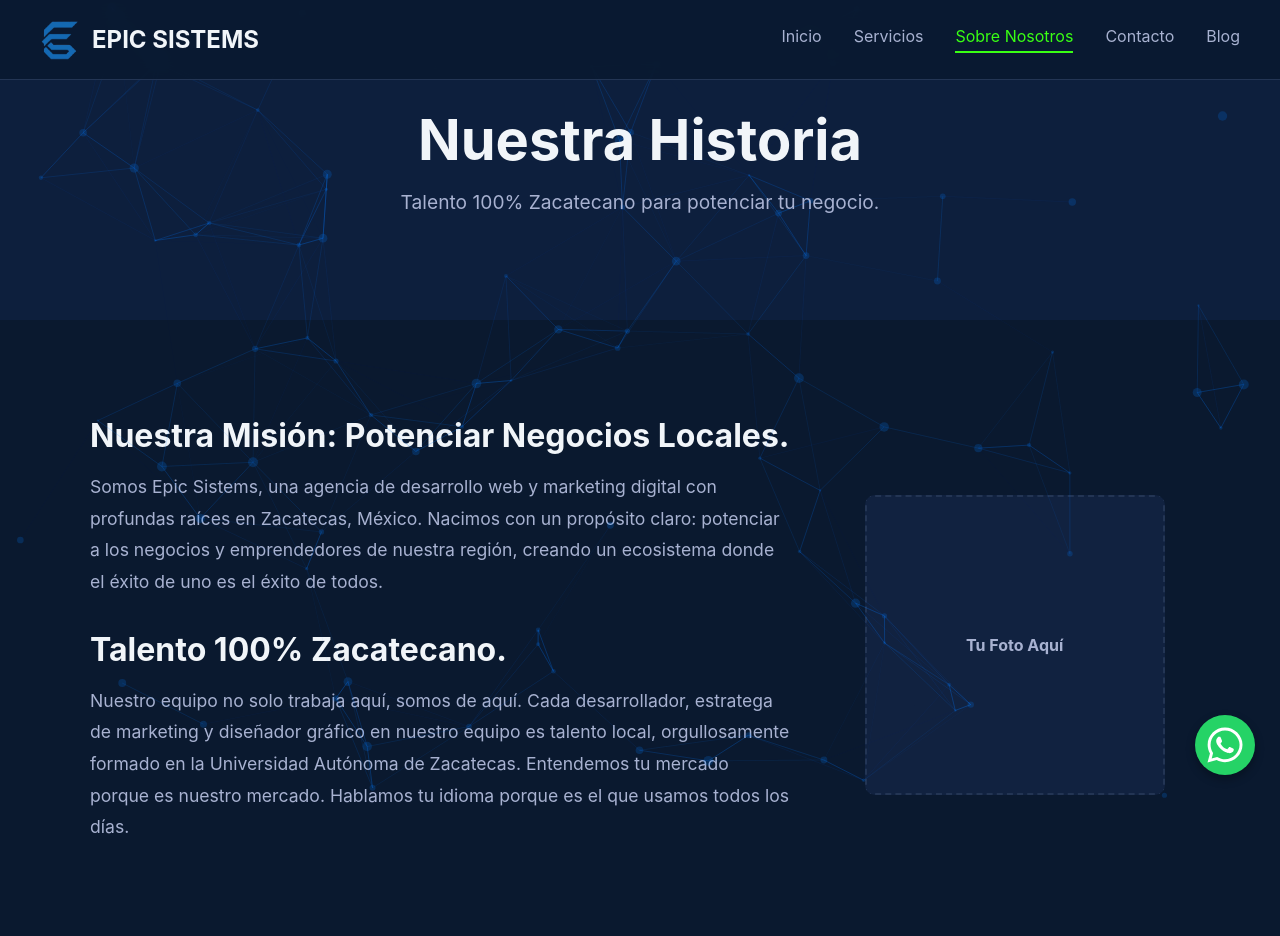
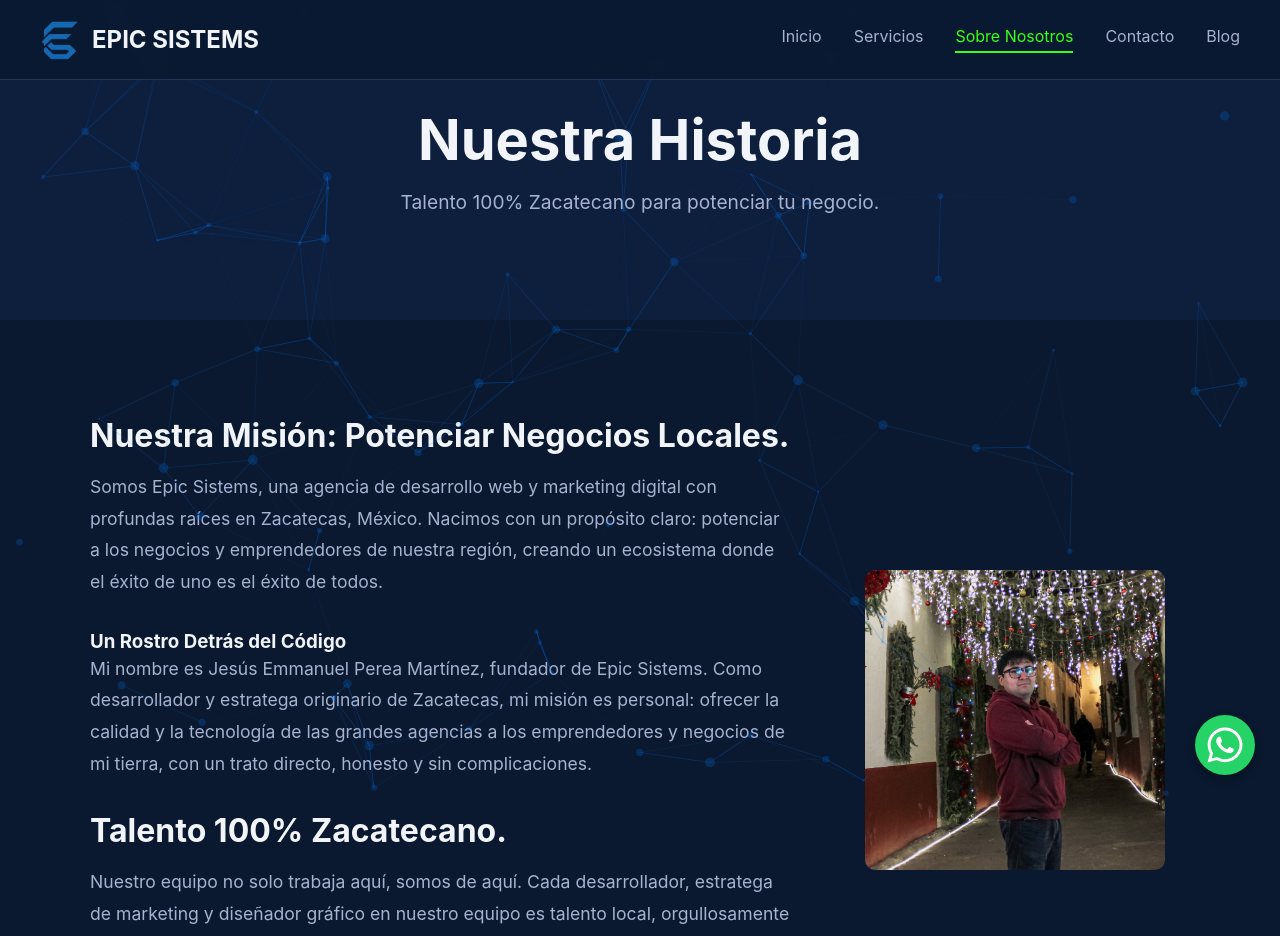
Before and after one commit to EmmaING-UAZ/EpicSistems, a React (Vite) app: page /sobre-nosotros in a window 1280 px wide. Shown: the top 936 px of the page. Built offline with nearby package versions, Linux system fonts and the light colour scheme; the HTML template or start-up script is replaced by a standard one.

Commit message:
update de sobre nosotros

```diff
--- a/src/components/Footer.jsx
+++ b/src/components/Footer.jsx
@@ -41,7 +41,7 @@
               <a href="https://www.facebook.com/profile.php?id=61551867218288" target="_blank" rel="noopener noreferrer" aria-label="Facebook">
                 <FaFacebookF />
               </a>
-              <a href="https://www.instagram.com/epic_systems_mx/" target="_blank" rel="noopener noreferrer" aria-label="Instagram">
+              <a href="https://www.instagram.com/epic_sistems_mx/" target="_blank" rel="noopener noreferrer" aria-label="Instagram">
                 <FaInstagram />
               </a>
               <a href="https://www.tiktok.com/@epic.sistems" target="_blank" rel="noopener noreferrer" aria-label="TikTok">
--- a/src/pages/AboutPage.jsx
+++ b/src/pages/AboutPage.jsx
@@ -7,9 +7,8 @@
 import { loadSlim } from 'tsparticles-slim';
 import particlesConfig from '../particlesConfig';
 
-// Importa una imagen tuya de placeholder. Crea una carpeta 'images' en 'src/assets'
-// y guarda una foto tuya ahí. Por ahora, el path es un ejemplo.
-// import founderImage from '../assets/images/tu-foto.jpg';
+// 1. IMPORTAMOS TU FOTO (asegúrate que el path sea correcto)
+import founderImage from '../assets/founder.jpg'; // Reemplaza con la ruta correcta a tu imagen
 
 const AboutPage = () => {
   const particlesInit = useCallback(async (engine) => {
@@ -49,9 +48,16 @@
             <p>
               Somos Epic Sistems, una agencia de desarrollo web y marketing digital con profundas raíces en Zacatecas, México. Nacimos con un propósito claro: potenciar a los negocios y emprendedores de nuestra región, creando un ecosistema donde el éxito de uno es el éxito de todos.
             </p>
+
+            {/* 2. AÑADIMOS TU PRESENTACIÓN PERSONAL */}
+            <h3>Un Rostro Detrás del Código</h3>
+            <p>
+              Mi nombre es Jesús Emmanuel Perea Martínez, fundador de Epic Sistems. Como desarrollador y estratega originario de Zacatecas, mi misión es personal: ofrecer la calidad y la tecnología de las grandes agencias a los emprendedores y negocios de mi tierra, con un trato directo, honesto y sin complicaciones.
+            </p>
+
             <h2>Talento 100% Zacatecano.</h2>
             <p>
-              Nuestro equipo no solo trabaja aquí, somos de aquí. Cada desarrollador, estratega de marketing y diseñador gráfico en nuestro equipo es talento local, orgullosamente formado en la Universidad Autónoma de Zacatecas. Entendemos tu mercado porque es nuestro mercado. Hablamos tu idioma porque es el que usamos todos los días.
+              Nuestro equipo no solo trabaja aquí, somos de aquí. Cada desarrollador, estratega de marketing y diseñador gráfico en nuestro equipo es talento local, orgullosamente formado en la Universidad Autónoma de Zacatecas. Entendemos tu mercado porque es nuestro mercado.
             </p>
           </motion.div>
           <motion.div
@@ -61,8 +67,8 @@
             viewport={{ once: true }}
             transition={{ duration: 0.8, delay: 0.2 }}
           >
-            {/* <img src={founderImage} alt="Fundador de Epic Sistems" /> */}
-            <div className={styles.imagePlaceholder} role="img" aria-label="Fotografía del fundador de Epic Sistems">Tu Foto Aquí</div>
+            {/* 3. REEMPLAZAMOS EL PLACEHOLDER POR TU IMAGEN REAL */}
+            <img src={founderImage} alt="Fotografía de Jesús Emmanuel Perea Martínez, fundador de Epic Sistems" />
           </motion.div>
         </div>
       </section>
--- a/src/pages/ContactPage.jsx
+++ b/src/pages/ContactPage.jsx
@@ -61,7 +61,7 @@
                 <h4>Síguenos</h4>
                 <div className={styles.socialIcons}>
                     <a href="https://www.facebook.com/profile.php?id=61551867218288" target="_blank" rel="noopener noreferrer" aria-label="Facebook"><FaFacebookF /></a>
-                    <a href="https://www.instagram.com/epic_systems_mx/" target="_blank" rel="noopener noreferrer" aria-label="Instagram"><FaInstagram /></a>
+                    <a href="https://www.instagram.com/epic_sistems_mx/" target="_blank" rel="noopener noreferrer" aria-label="Instagram"><FaInstagram /></a>
                     <a href="https://www.tiktok.com/@epic.sistems" target="_blank" rel="noopener noreferrer" aria-label="TikTok"><FaTiktok /></a>
                 </div>
             </div>
```
Also changed, not shown: src/assets/founder.jpg (added).
